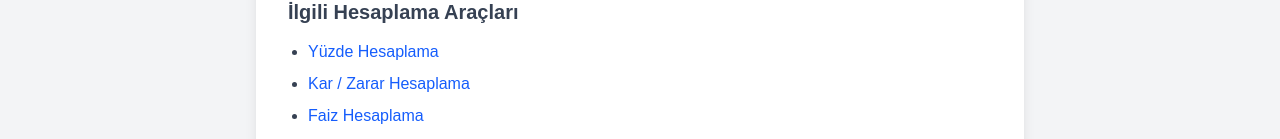
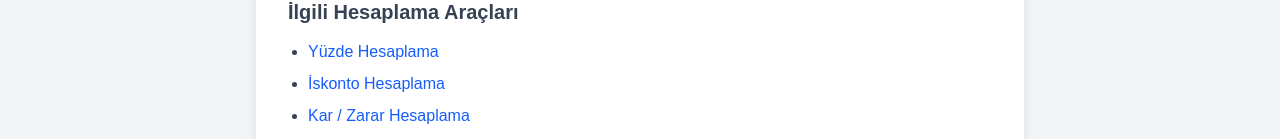
Before and after one commit to erkanckr455/kolayhesapla, a Next.js app: page /kdv-hesaplama in a window 1280 px wide. Shown: the part 803-942 px from the top of the page. Built offline with nearby package versions, Linux system fonts and the light colour scheme.

Commit message:
added iskonto internal link to kdv page

```diff
--- a/app/kdv-hesaplama/page.tsx
+++ b/app/kdv-hesaplama/page.tsx
@@ -105,6 +105,11 @@ export default function Page() {
             </a>
           </li>
           <li>
+            <a href="/iskonto-hesaplama" className="text-blue-600 hover:underline">
+              İskonto Hesaplama
+            </a>
+          </li>
+          <li>
             <a href="/kar-zarar-hesaplama" className="text-blue-600 hover:underline">
               Kar / Zarar Hesaplama
             </a>
```
